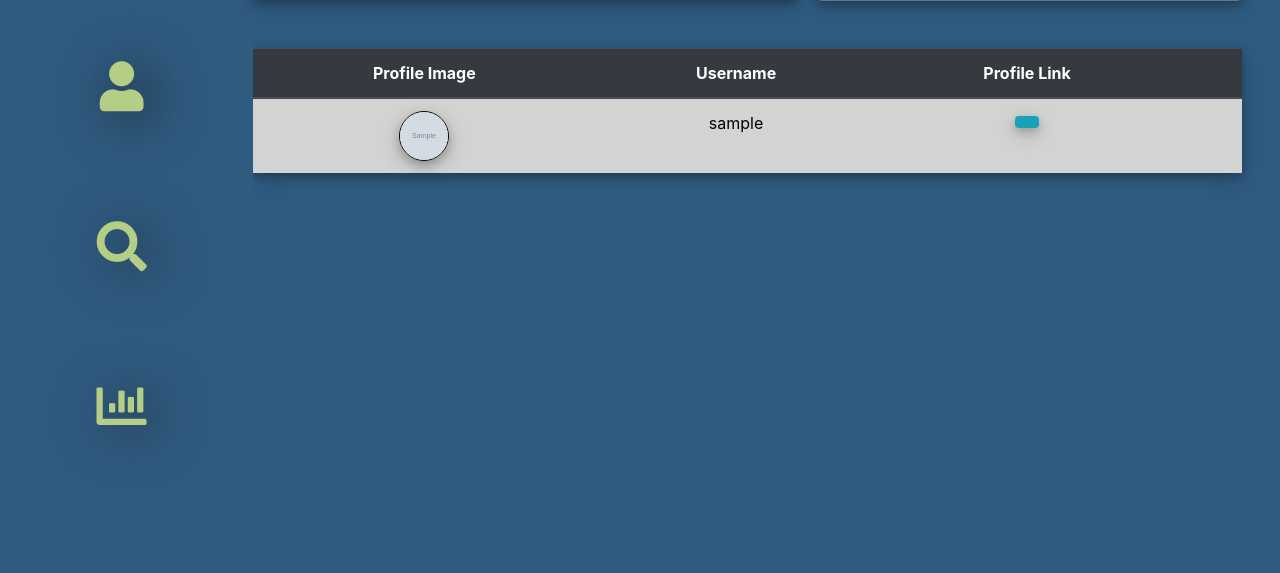
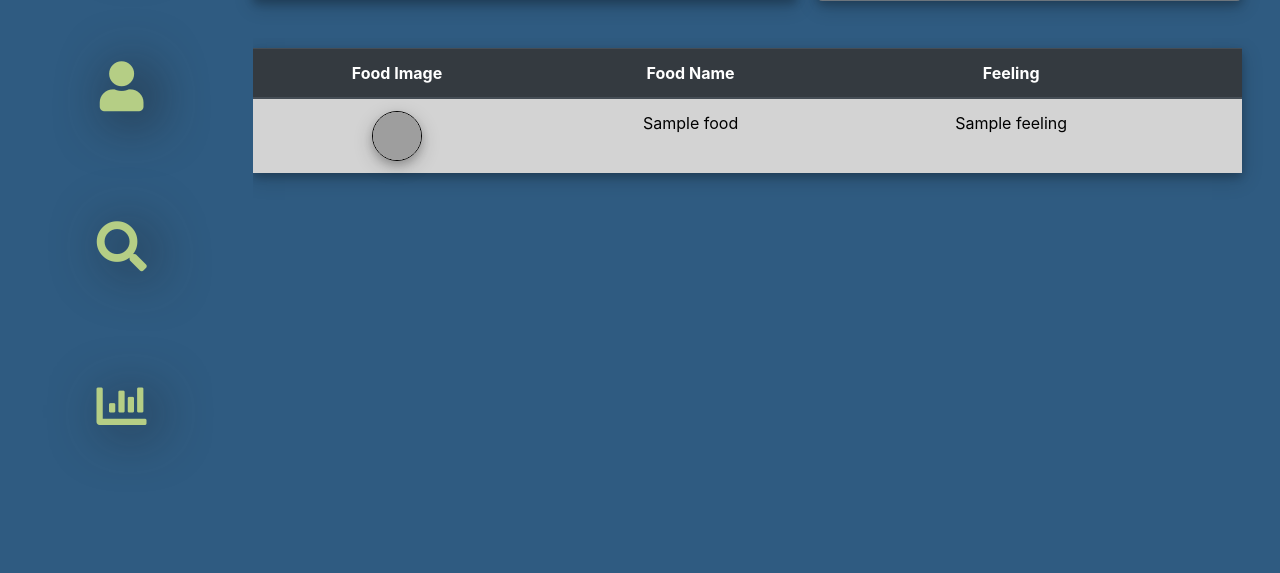
Before and after one commit to nathanielazevedo/ifeel, a Flask app: template templates/search/search-users.html in a window 1280 px wide. Shown: the part 227-800 px from the top of the page. Run offline with Flask 2, Linux system fonts and the light colour scheme; tables that the repository leaves empty hold one stand-in row (values such as "Sample post"); the template is opened without the code that fills it: values that come from a table or form of the project are taken from there, most other values are stand-ins (such as "Sample title", 1, 10 or a date in 2020); grey boxes marked "Sample" are stand-in pictures; some libraries are stand-ins or nearby versions; grey boxes are pictures that could not be loaded.

Commit message:
templates

```diff
--- a/templates/search/search-users.html
+++ b/templates/search/search-users.html
@@ -48,22 +48,22 @@
           <thead>
 
             <tr>
-              <th scope="col">Profile Image</th>
-              <th scope="col">Username</th>
-              <th scope="col">Profile Link</th>
+              <th scope="col">Food Image</th>
+              <th scope="col">Food Name</th>
+              <th scope="col">Feeling</th>
               <th scope="col"></th>
             </tr>
           </thead>
           <tbody>
 
-            {% for user in users %}
+            {% for food in newfoods %}
 
             <tr class="tr">
-              <td><img src="{{user.image_url}}" id="searchimage"></td>
-              <td>{{user.username}}</td>
+              <td><img src="https://spoonacular.com/cdn/ingredients_100x100/{{food.info.spoonacular_image}}" id="searchimage"></td>
+              <td>{{food.food_name}}</td>
 
               <td>
-                <a href="/user/{{user.id}}" id='touser' class="btn btn-info bad" role="button" aria-pressed="true"></a>
+                {{food.feeling}}
 
               </td>
               <td>
```
